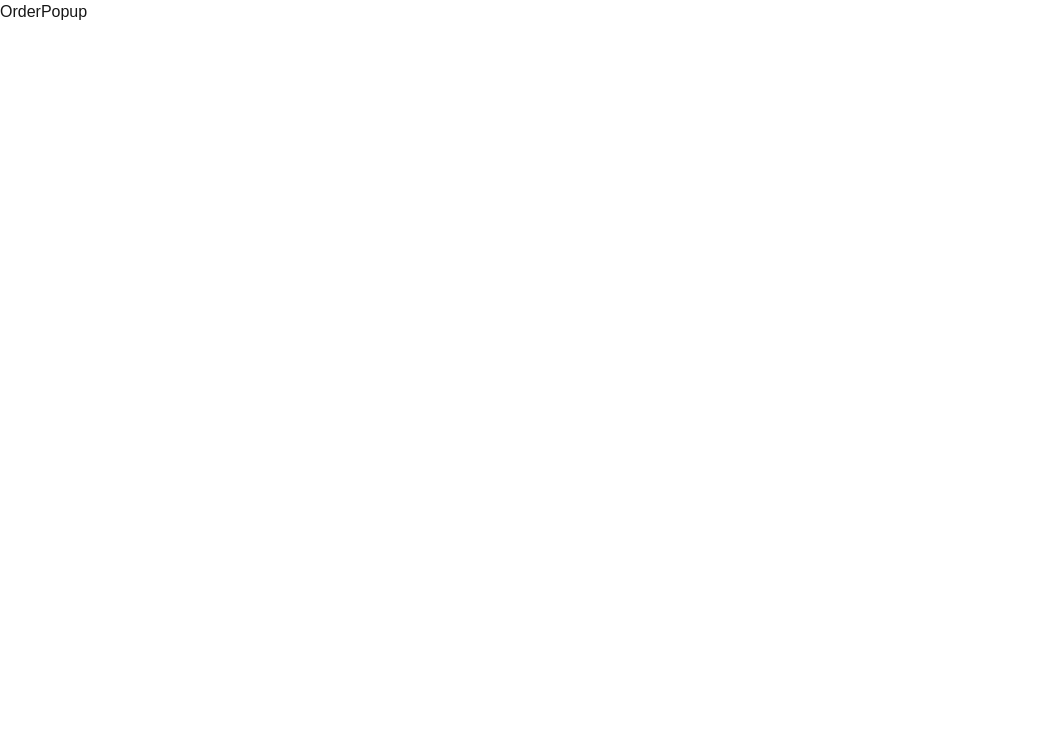
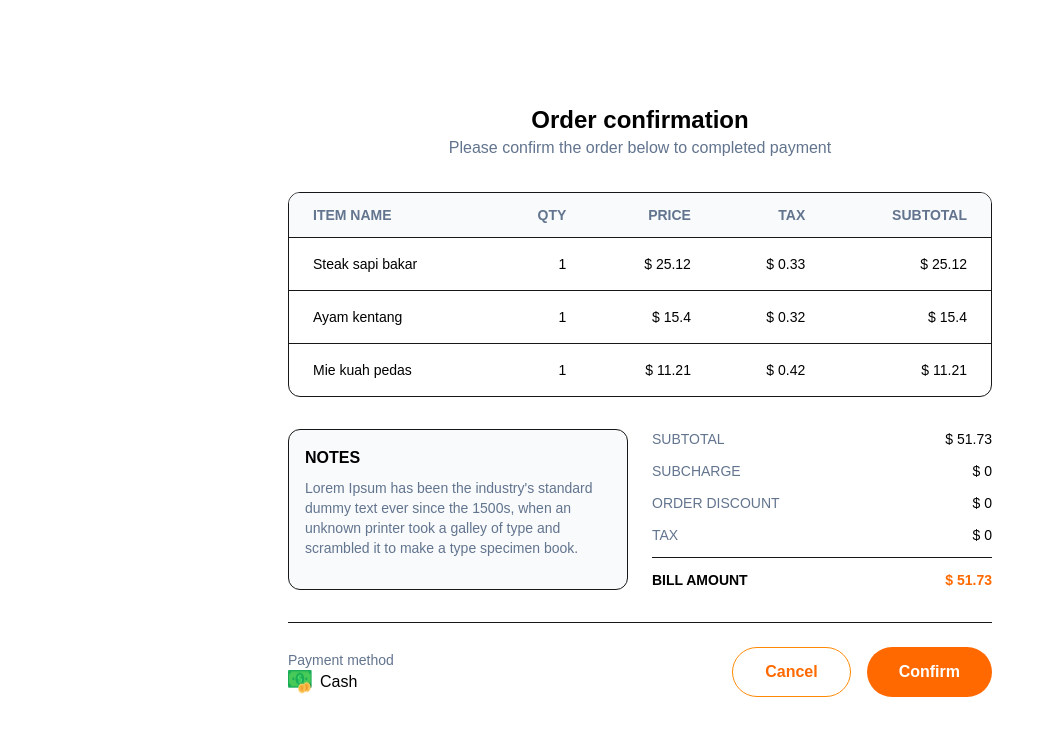
Before and after one commit to LTI-INTERNS/pos-micro-sass, a Next.js app: page /orderpopup in a window 1280 px wide. Shown: the top 736 px of the page, without its empty margins (0-1055 px from the left). Built offline with nearby package versions, Linux system fonts and the light colour scheme.

Commit message:
feat(ui): create and add order confirmation ui

```diff
--- /dev/null
+++ b/app/components/customers/OrderConfirmation.tsx
@@ -0,0 +1,113 @@
+"use client";
+import OrderTable from "./OrderTable";
+import Buttons from "./Button";
+
+type OrderItem = {
+  id: number;
+  name: string;
+  qty: number;
+  price: number;
+  tax: number;
+  subtotal: number;
+};
+
+const orderItems: OrderItem[] = [
+  {
+    id: 1,
+    name: "Steak sapi bakar",
+    qty: 1,
+    price: 25.12,
+    tax: 0.33,
+    subtotal: 25.12,
+  },
+  {
+    id: 2,
+    name: "Ayam kentang",
+    qty: 1,
+    price: 15.4,
+    tax: 0.32,
+    subtotal: 15.4,
+  },
+  {
+    id: 3,
+    name: "Mie kuah pedas",
+    qty: 1,
+    price: 11.21,
+    tax: 0.42,
+    subtotal: 11.21,
+  },
+];
+
+export default function OrderConfirmationPage() {
+  const subtotal = orderItems.reduce((sum, item) => sum + item.subtotal, 0);
+
+  return (
+    <div className="max-w-3xl mx-auto bg-white rounded-2xl p-8 space-y-8">
+
+      <div className="text-center">
+        <h1 className="text-2xl font-semibold text-black">Order confirmation</h1>
+        <p className="text-slate-500">
+          Please confirm the order below to completed payment
+        </p>
+      </div>
+
+
+      <OrderTable data={orderItems} headings={[{ label: "ITEM NAME" }, { label: "QTY" }, { label: "PRICE" },{ label: "TAX" },{ label: "SUBTOTAL" },]} emptyMessage="No order items found"/>
+
+
+      <div className="grid grid-cols-1 md:grid-cols-2 gap-6">
+
+        <div className="border rounded-xl p-4 bg-slate-50">
+          <h3 className="font-semibold mb-2 text-black">NOTES</h3>
+          <p className="text-sm text-slate-500">
+            Lorem Ipsum has been the industry's standard dummy text ever since the
+            1500s, when an unknown printer took a galley of type and scrambled it
+            to make a type specimen book.
+          </p>
+        </div>
+
+        <div className="space-y-3 text-sm">
+          <div className="flex justify-between text-slate-500">
+            <span>SUBTOTAL</span>
+            <span className="text-black">$ {subtotal.toFixed(2)}</span>
+          </div>
+          <div className="flex justify-between text-slate-500">
+            <span>SUBCHARGE</span>
+            <span className="text-black">$ 0</span>
+          </div>
+          <div className="flex justify-between text-slate-500">
+            <span>ORDER DISCOUNT</span>
+            <span className="text-black">$ 0</span>
+          </div>
+          <div className="flex justify-between text-slate-500">
+            <span>TAX</span>
+            <span className="text-black">$ 0</span>
+          </div>
+
+          <div className="border-t pt-3 flex justify-between font-semibold">
+            <span className="text-black">BILL AMOUNT</span>
+            <span className="text-orange-500">
+              $ {subtotal.toFixed(2)}
+            </span>
+          </div>
+        </div>
+      </div>
+
+
+      <div className="flex justify-between items-center pt-6 border-t">
+        <div>
+          <p className="text-sm text-slate-500">Payment method</p>
+          <div className="flex items-center ">
+            <img src="/money.png" alt="Cash" className="w-6 h-6 inline mr-2" />
+            <p className="font-medium text-black">Cash</p>
+          </div>
+
+        </div>
+
+        <div className="flex justify-center gap-4">
+          <Buttons cancelLabel="Cancel" otherLabel="Confirm" />
+        </div>
+      </div>
+    </div>
+  );
+}
--- a/app/orderpopup/page.tsx
+++ b/app/orderpopup/page.tsx
@@ -1,8 +1,11 @@
 import React from 'react'
+import OrderConfirmationPage from '../components/customers/OrderConfirmation'
 
 const OrderPopup = () => {
   return (
-    <div>OrderPopup</div>
+    <div className="min-h-screen  flex items-center justify-center p-6">
+          <OrderConfirmationPage/>
+    </div>
   )
 }
 
```
Also changed, not shown: public/money.png (added).
